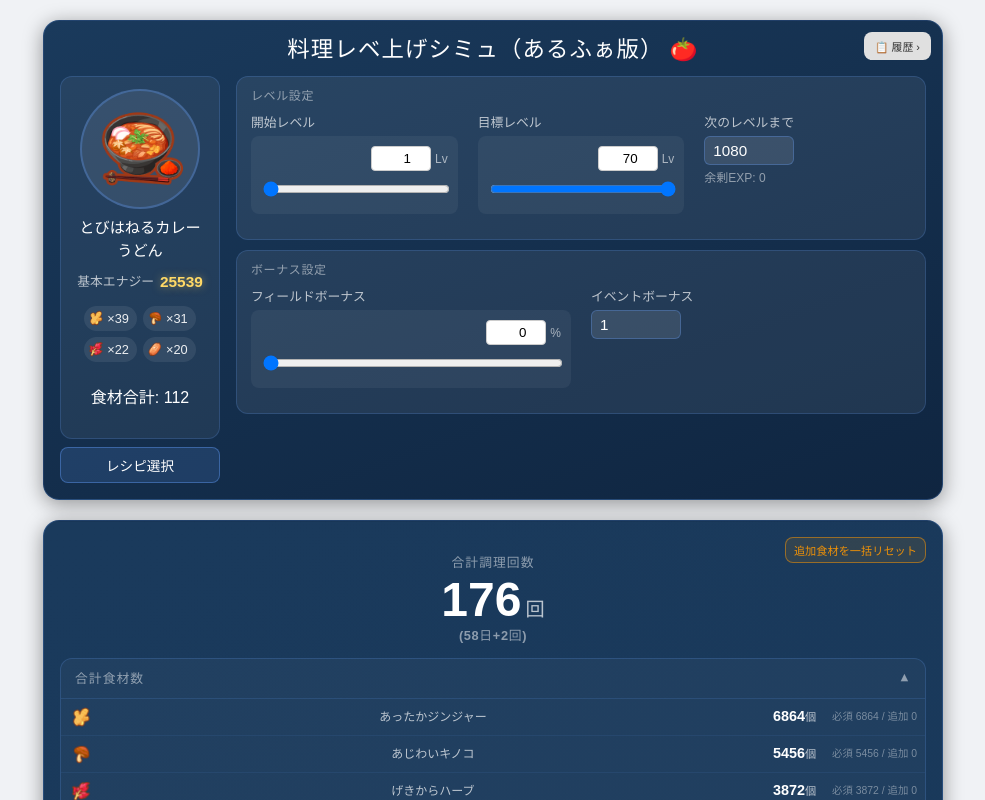
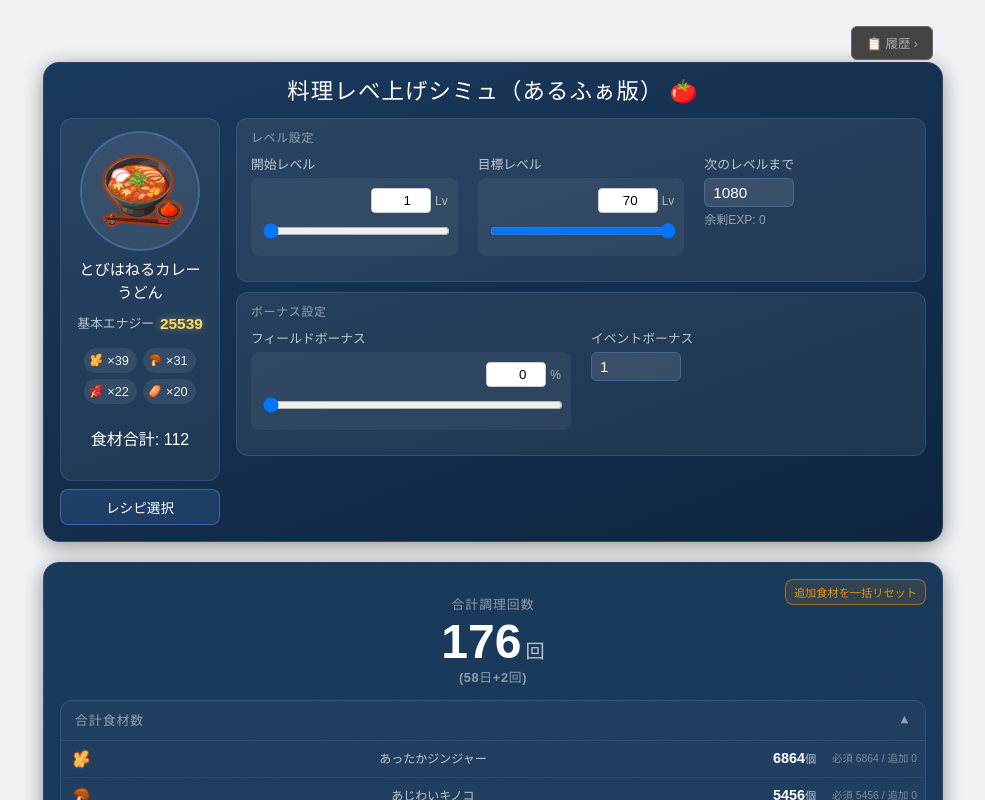
Before and after one commit to Tomattino/TomaRecipeLvSimulator, a Vue app: page / in a window 1280 px wide. Shown: the top 800 px of the page, without its empty margins (147-1132 px from the left). Built offline with nearby package versions, Linux system fonts and the light colour scheme.

Commit message:
style:履歴ボタンの位置の調整

```diff
--- a/src/App.vue
+++ b/src/App.vue
@@ -34,6 +34,7 @@
   .app-container {
     padding: 0;
     position: relative;
+    padding-top: 42px;   /* ボタン用のスペースを常に上に確保 */
   }
   .app-footer {
     font-size: 0.75rem;
--- a/src/components/common/SideDrawer.vue
+++ b/src/components/common/SideDrawer.vue
@@ -29,12 +29,16 @@
   .drw.closed { width: 0; border: none; }
   .tog {
     position: absolute;
-    top: 12px;
-    right: 12px;
-    font-size: 0.68rem;
-    padding: 5px 10px;
+    top: 6px;
+    right: 10px;
+    font-size: 0.78rem;
+    padding: 7px 14px;
     cursor: pointer;
     z-index: 10;
+    background: #444;
+    border: 1px solid #666;
+    color: #aaa;
+    border-radius: 6px;
   }
   .tog:hover { background: #4a4a4a; }
 
```
